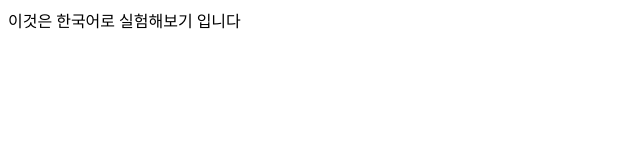
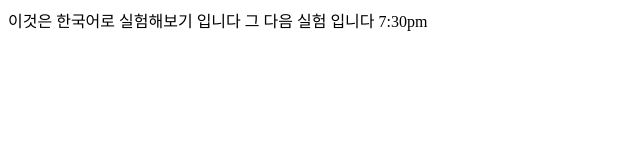
Before and after one commit to littlejtawsome/testblog, a plain HTML site: page index.html in a window 1280 px wide. Shown: the whole page, without its empty margins (0-640 px from the left). Drawn offline with Linux system fonts and the light colour scheme.

Commit message:
두번째 commit

```diff
--- a/index.html
+++ b/index.html
@@ -8,5 +8,6 @@
 </head>
 <body>
   이것은 한국어로 실험해보기 입니다
+  그 다음 실험 입니다 7:30pm
 </body>
 </html>
```
